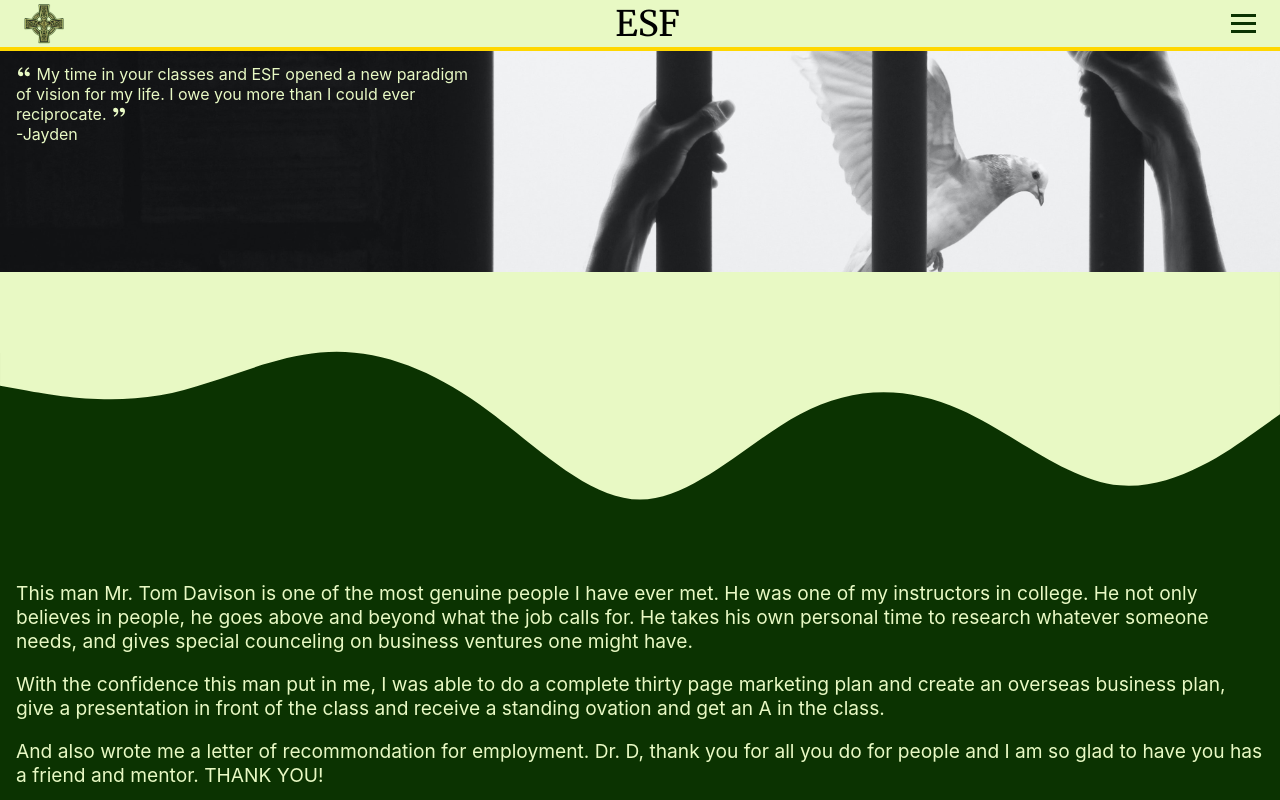
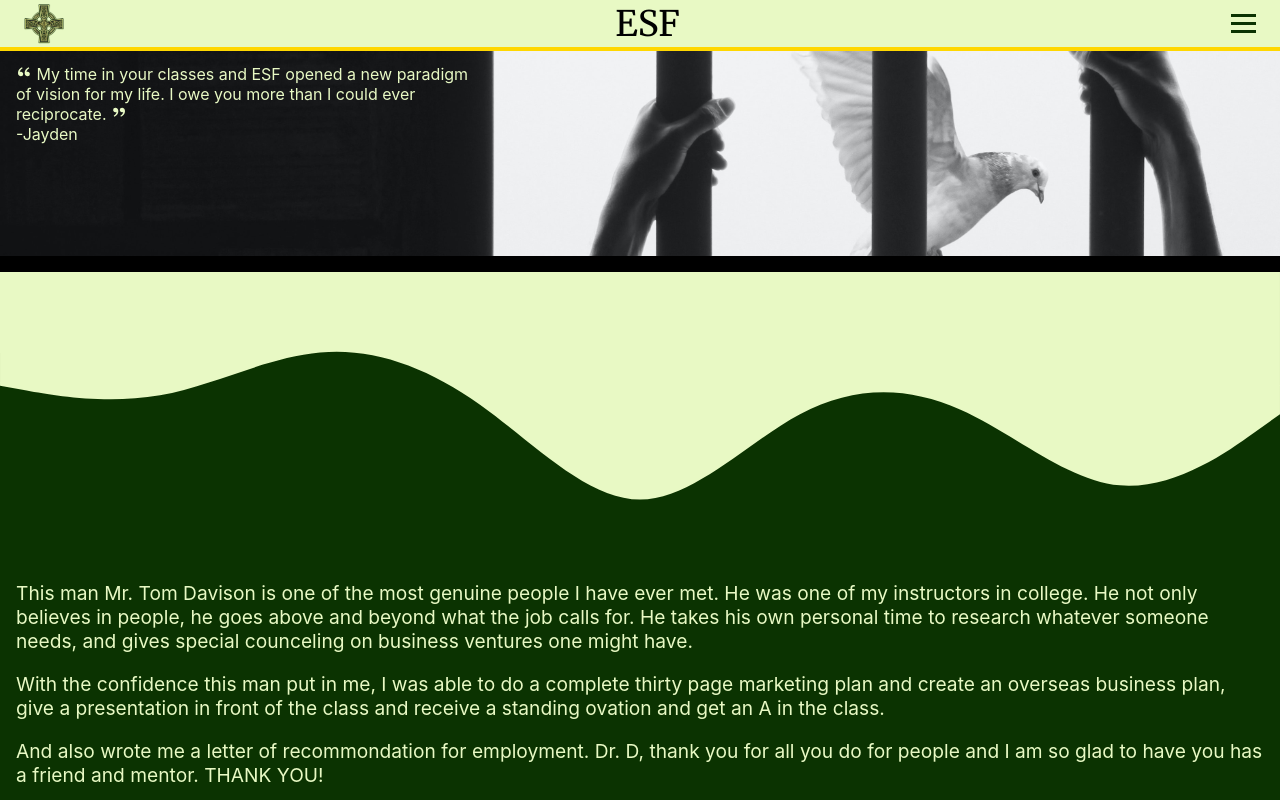
Before and after one commit to BrianBleau/esf, a Next.js app: page /testimonials in a window 1280 px wide. Shown: the top 800 px of the page. Built offline with nearby package versions, Linux system fonts and the light colour scheme.

Commit message:
Update Jailbird.module.scss

```diff
--- a/components/testimonials/Jailbird.module.scss
+++ b/components/testimonials/Jailbird.module.scss
@@ -8,6 +8,7 @@
     background-repeat: no-repeat;
     background-size: 125%;
     background-blend-mode: overlay;
+    border-bottom: 1rem solid black;
 
     .jailbirdInner{
         height: 100%;
```
